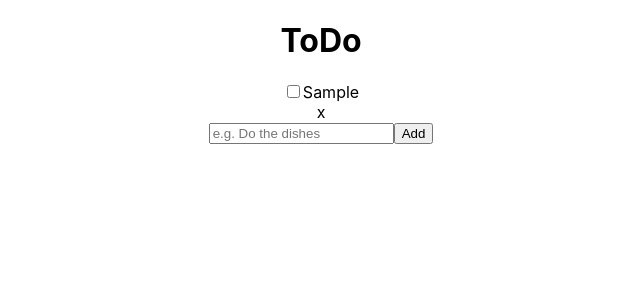
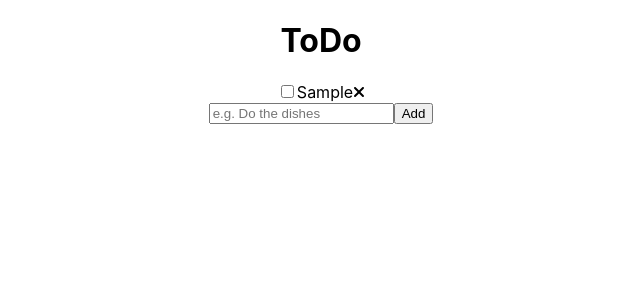
Before and after one commit to taskinoz/React-Todo, a React (Create React App) app: page / in a window 1280 px wide. Both pictures are taken after typing "Sample" into the empty fields and a click on the button "Add". Shown: the top 300 px of the page, without its empty margins (319-959 px from the left). Built offline with nearby package versions, Linux system fonts and the light colour scheme.

Commit message:
Turned list items into json

```diff
--- a/src/App.js
+++ b/src/App.js
@@ -13,15 +13,16 @@ const randChar = (s) => {
 }
 
 function App() {
-  const [list, setList] = useState({});
+  const [list, setList] = useState([]);
 
-  const updateList = ( data, remove = false ) => {
-    let newList = {...list};
-    if (remove) {
-      delete newList[data]
+  const updateList = ( data, index, remove = false, checked = null) => {
+    let newList = [...list];
+    if (remove) newList.splice(index, remove);
+    if (!remove && checked===null) {
+      newList.splice(index, remove, data);
     }
-    else {
-      newList = {...newList, ...data}
+    if (!remove && checked!==null) {
+      newList[index].checked = checked;
     }
     setList(newList)
   }
--- a/src/Components/Input.jsx
+++ b/src/Components/Input.jsx
@@ -9,10 +9,11 @@ const ToDoInput = ({
     const [input, setInput] = useState("");
 
     const handleKeyDown = (event) => {
-        console.log(event);
         if (event.key === 'Enter' || event.type === 'click') {
-            console.log(input);
-            updateList({ [Object.keys(list).length]: input })
+            updateList( {
+                value: input,
+                checked: false,
+            }, list.length )
             setInput("");
         }
     }
@@ -22,7 +23,7 @@ const ToDoInput = ({
             <Form.Control
                 placeholder='e.g. Do the dishes'
                 value={input}
-                onChange={(e) => {console.log(e.target.value); setInput(e.target.value)}}
+                onChange={(e) => setInput(e.target.value)}
                 onKeyDown={handleKeyDown}
             />
             <Button onClick={handleKeyDown}>Add</Button>
--- a/src/Components/List.jsx
+++ b/src/Components/List.jsx
@@ -1,47 +1,49 @@
+import { faTimes } from "@fortawesome/free-solid-svg-icons";
+import { FontAwesomeIcon } from "@fortawesome/react-fontawesome";
 import { useState } from "react";
 import { Form } from "react-bootstrap";
 import styled from "styled-components";
 
 const List = styled.div`
-
+  .list-item {
+    display: flex;
+    flex-direction: row;
+    justify-content: center;
+  }
 `
 
 const ListChecked = styled(Form.Check)`
-  ${props => props.isChecked && 'label {text-decoration: line-through;}'}
+  label {
+    ${props => props.isChecked && 'text-decoration: line-through;'}
+  }
 `
 
 const ToDoList = ({
     list,
     updateList,
 }) => {
-  const listItems = Object.keys(list);
-  const [ticked, setTicked] = useState([])
-
-  const updateTicked = (item, index, remove=false) => {
-    let newList = [...ticked];
-    remove ? newList.splice(index, remove) : newList.splice(index, remove, item);
-    setTicked(newList);
-  }
 
   return (
     <List>
-      {listItems === 0 &&
+      {list === 0 &&
         <div className="empty">
           <p>List Empty</p>
         </div>
       }
-      {listItems.length > 0 && listItems.map((item, index) =>
+      {list.length > 0 && list.map((item, index) =>
         <div className="list-item">
           <ListChecked
             type='checkbox'
-            label={list[item]}
-            onChange={(e) => updateTicked(item, index, e.target.checked)}
-            isChecked={ticked.includes(item)}
+            label={item.value}
+            onChange={(e) => updateList(item, index, false, e.target.checked)}
+            isChecked={item.checked}
           />
-          <span onClick={() => {
-            updateList(item,true);
-            updateTicked(item, index, true);
-          }}>x</span>
+          <span
+            className="ml-3"
+            onClick={() => updateList(item,index,true)}
+          >
+            <FontAwesomeIcon icon={faTimes} />
+          </span>
         </div>
       )}
     </List>
```
